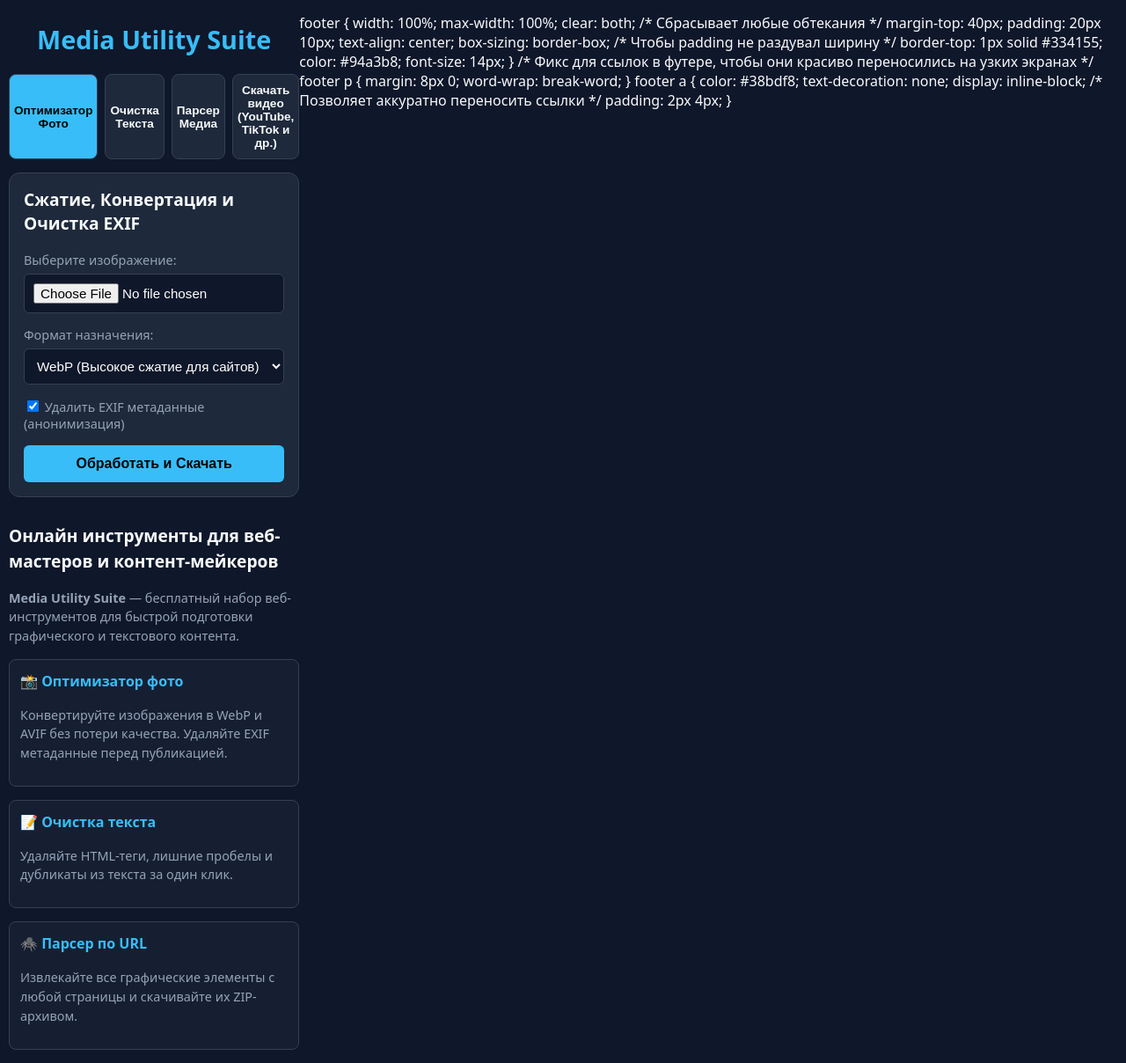
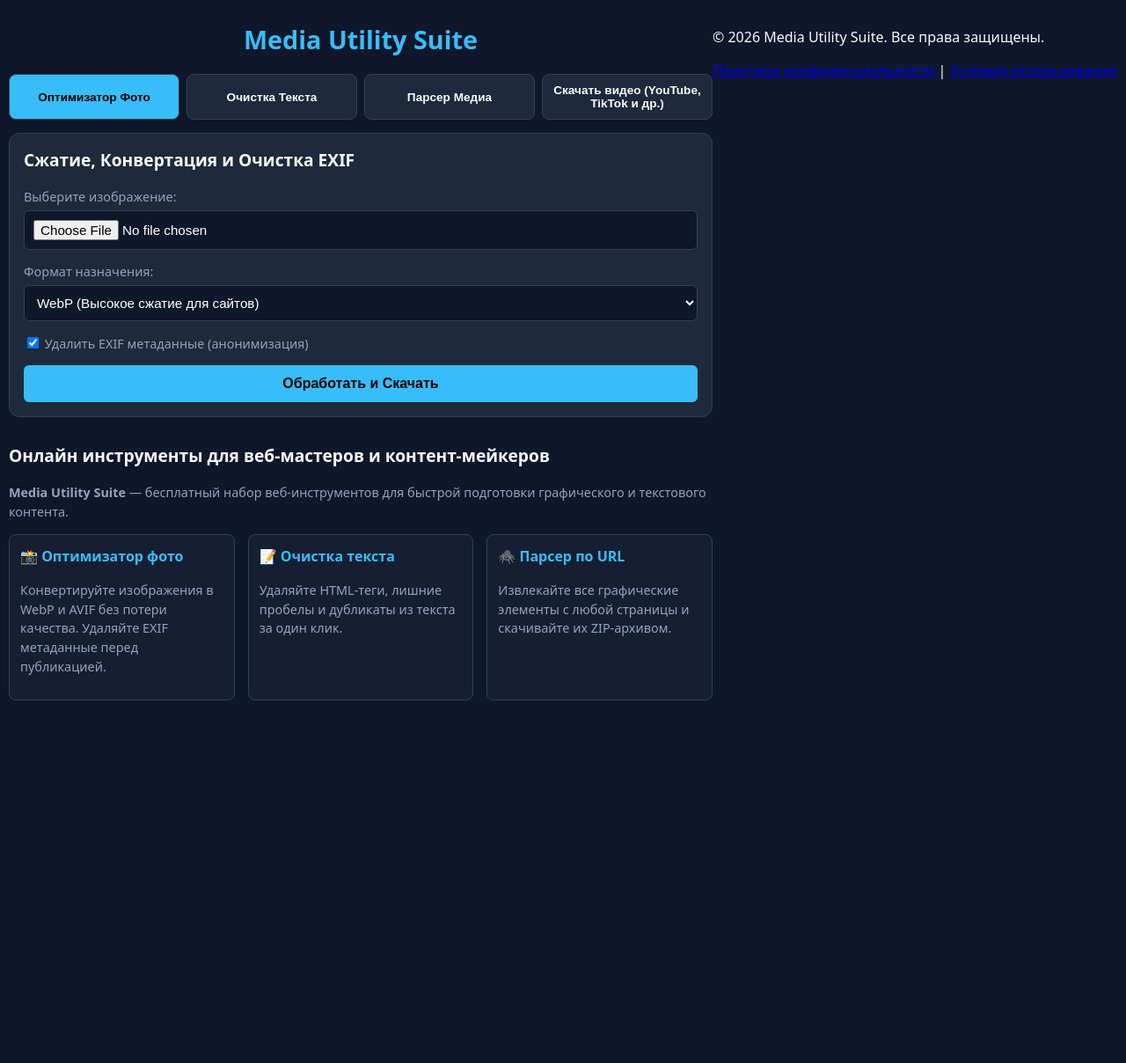
Before and after one commit to ilyanic-hub/Media-Content-Utility-Suite, a FastAPI app: page / in a window 1280 px wide. Shown: the whole page at 88% size. After the commit the page ends 796 px from the top, so only its background shows below. Run offline with FastAPI, Linux system fonts and the light colour scheme; some libraries are stand-ins or nearby versions.

Commit message:
Update index.html

```diff
--- a/templates/index.html
+++ b/templates/index.html
@@ -464,31 +464,14 @@ async function getDirectYtUrl(videoUrl, formatId) {
 }
 </script>
 
-footer {
-    width: 100%;
-    max-width: 100%;
-    clear: both; /* Сбрасывает любые обтекания */
-    margin-top: 40px;
-    padding: 20px 10px;
-    text-align: center;
-    box-sizing: border-box; /* Чтобы padding не раздувал ширину */
-    border-top: 1px solid #334155;
-    color: #94a3b8;
-    font-size: 14px;
-}
-
-/* Фикс для ссылок в футере, чтобы они красиво переносились на узких экранах */
-footer p {
-    margin: 8px 0;
-    word-wrap: break-word;
-}
-
-footer a {
-    color: #38bdf8;
-    text-decoration: none;
-    display: inline-block; /* Позволяет аккуратно переносить ссылки */
-    padding: 2px 4px;
-}
+<footer>
+        <p>© 2026 Media Utility Suite. Все права защищены.</p>
+        <p>
+            <a href="/privacy.html">Политика конфиденциальности</a>
+            <span>|</span>
+            <a href="/terms.html">Условия использования</a>
+        </p>
+    </footer>
 
 </body>
 </html>
```
